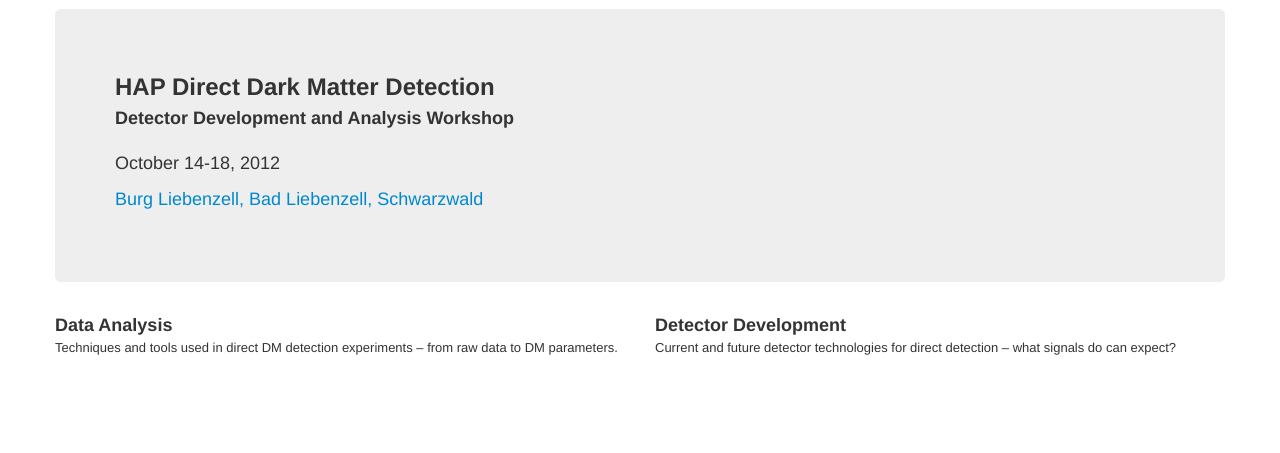
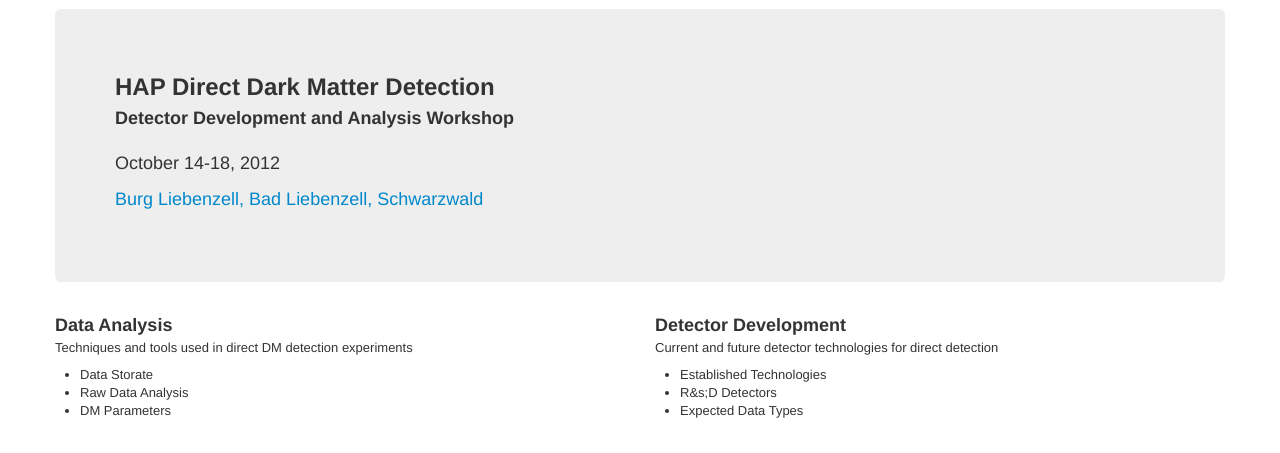
Before and after one commit to gadamc/dmworkshop, a plain HTML site: page _attachments/index.html in a window 1280 px wide. Shown: the part 51-504 px from the top of the page. Drawn offline with Linux system fonts and the light colour scheme; no server answers.

Commit message:
updating front page

```diff
--- a/_attachments/index.html
+++ b/_attachments/index.html
@@ -51,12 +51,22 @@
       <div class="row-fluid">
         <div class="span6">
           <h3>Data Analysis</h3>
-          <p>Techniques and tools used in direct DM detection experiments – from raw data to DM parameters.</p>
+          <p>Techniques and tools used in direct DM detection experiments</p>
+          <ul>
+            <li>Data Storate</li>
+            <li>Raw Data Analysis</li>
+            <li>DM Parameters</li>
+          </ul>
 
         </div>
         <div class="span6">
           <h3>Detector Development</h3>
-          <p>Current and future detector technologies for direct detection – what signals do can expect?</p>
+          <p>Current and future detector technologies for direct detection</p>
+          <ul>
+            <li>Established Technologies</li>
+            <li>R&amps;D Detectors</li>
+            <li>Expected Data Types</li>
+          </ul>
         </div>
         <!-- <div class="span4">
           <h3>Scintillation</h3>
```
